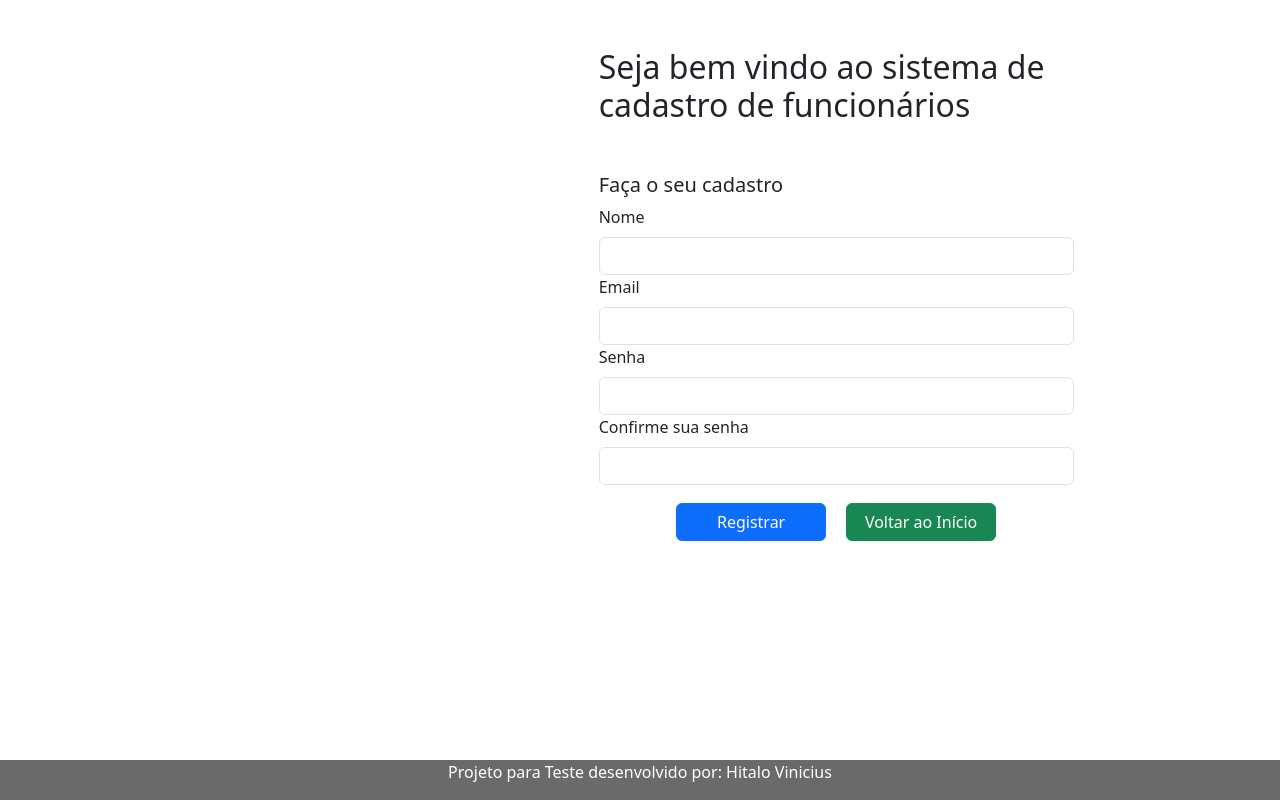
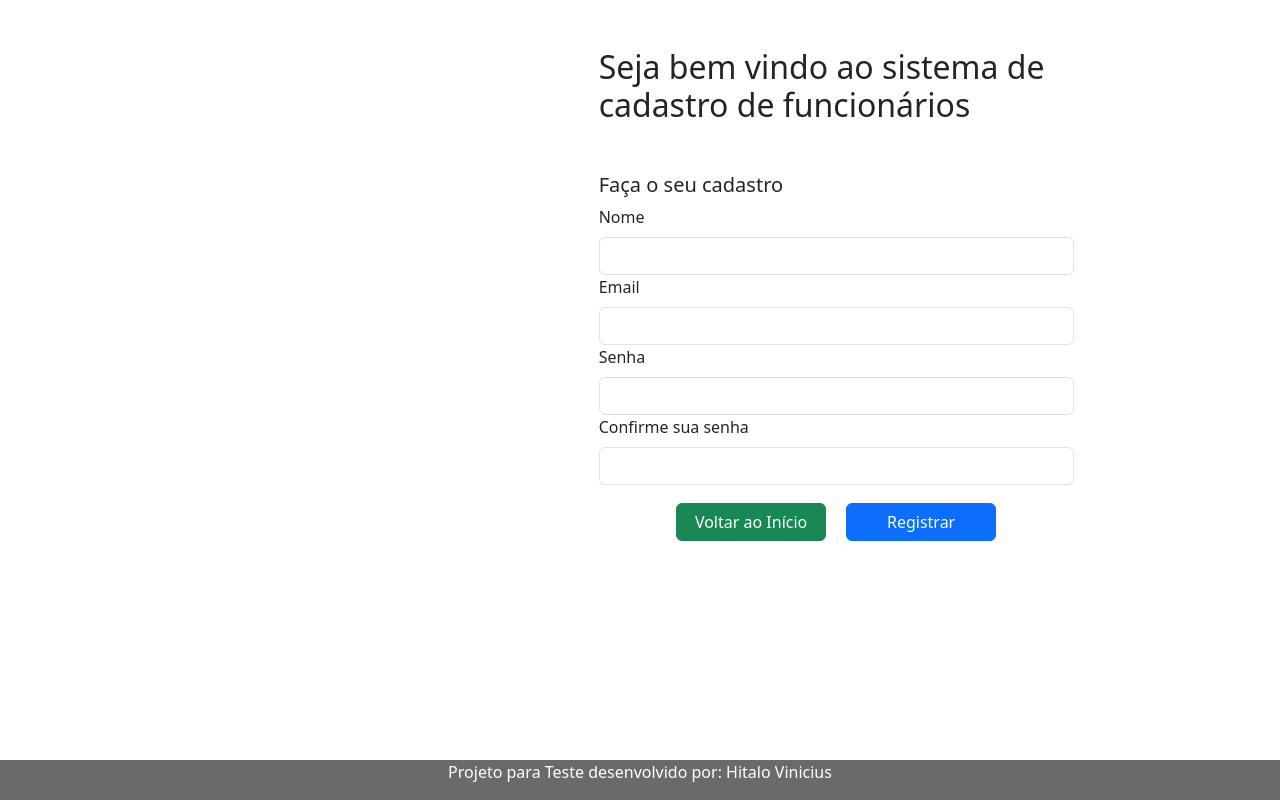
Before and after one commit to hitalofrota/app-teste-tallos, a Vue app: page /register in a window 1280 px wide. Built offline with nearby package versions, Linux system fonts and the light colour scheme.

Commit message:
create screens request http

```diff
--- a/src/components/LoginComponent.vue
+++ b/src/components/LoginComponent.vue
@@ -9,7 +9,7 @@
                 <div>
                     <form>
                     <div class="col-5">
-                        <input type="text" class="form-control mt-2" placeholder="Email" v-model="email">
+                        <input type="text" class="form-control mt-2" placeholder="Usuário" v-model="username">
                     </div>
                     <div class="col-5">
                         <input type="text" class="form-control mt-2" placeholder="Senha" v-model="password">
@@ -40,27 +40,39 @@
 
         data() {
             return {
-                email: '',
+                username: '',
                 password: ''
             }
         },
 
         methods: {
+
         async loginApplication() {
-        const data = {
-            email: this.email,
+            let config = {
+                method: "post",
+                maxBodyLength: Infinity,
+                url: `http://localhost:3000/auth/login`,
+                headers: {
+                "Content-Type": "application/json",
+            },
+                data:{
+                username: this.username,
                 password: this.password
+                },
             };
-        const url = 'http://localhost:3000/auth/login';
-        await axios.post(url, data)
-            .then(response => {
+
+            console.log("data", this.username, this.password)
+            axios
+            .request(config)
+                .then((response) => {
+                    console.log(response)
                 const token = response.data.access_token;
                 this.token = token;
                 localStorage.setItem('token', token);
                 setTimeout(() => this.$router.push("/aplicationEmployee"), 1000)
                 })
-            .catch(error => {
-            console.error('Erro na requisição:', error);
+                .catch((error) => {
+                console.log(error);
             });
         },
     }
--- a/src/components/RegisterComponent.vue
+++ b/src/components/RegisterComponent.vue
@@ -10,7 +10,7 @@
                     <form>
                     <div>
                         <label>Nome</label>
-                        <input type="text" class="form-control mt-2" v-model="name">
+                        <input type="text" class="form-control mt-2" v-model="username">
                     </div>
                     <div>
                         <label>Email</label>
@@ -27,10 +27,10 @@
                     </form>
                         <div class="d-flex justify-content-center">
                         <div class="buttonSpace">
-                            <button type="submit" class="btn btn-primary mt-2 buttonStyle" @click="registerUser">Registrar</button>
+                            <router-link to="/" class="btn btn-success mt-2 buttonStyle">Voltar ao Início</router-link>
                         </div>
                         <div class="buttonSpace">
-                            <router-link to="/" class="btn btn-success mt-2 buttonStyle">Voltar ao Início</router-link>
+                            <button type="submit" class="btn btn-primary mt-2 buttonStyle" @click="registerUser">Registrar</button>
                         </div>
                         </div>
                 </div>
@@ -47,7 +47,7 @@ import axios from 'axios'
 
         data() {
             return {
-                name: '',
+                username: '',
                 email: '',
                 password: '',
                 password2: ''
@@ -56,23 +56,42 @@ import axios from 'axios'
 
         methods: {
       async registerUser() {
-        const data = {
-            name: this.name,
+        let config = {
+            method: "post",
+            maxBodyLength: Infinity,
+            url: `http://localhost:3000/auth/register`,
+            headers: {
+            "Content-Type": "application/json",
+        },
+            data:{
+            username: this.username,
             email: this.email,
             password: this.password
+            },
         };
 
-        const url = 'http://localhost:3000/users';
+        if(this.username == '' || this.email == '' || this.password == '' || this.password2 == ''){
+            alert("Preencha todos os campos")
+        } else if(this.password.length < 6){
+            alert("A senha deve conter no mínimo 6 caracteres")
+        } else if(this.password2.length < 6){
+            alert("A senha deve conter no mínimo 6 caracteres")
+        }
 
-        await axios.post(url, data)
-            .then(response => {
-            console.log('Resposta do servidor:', response.data);
-            this.name = "", this.email = "",this.password = "",this.password2 = ""
-            setTimeout(() => this.$router.push("/"), 1000)
+        if(this.password != this.password2){
+            alert("As senhas não conferem")
+        } else {
+
+        axios
+        .request(config)
+            .then((response) => {
+            console.log(JSON.stringify(response.data));
+            this.username = ''; this.email = ''; this.password = ''; this.password2 = '';
             })
-            .catch(error => {
-            console.error('Erro na requisição:', error);
+            .catch((error) => {
+            console.log(error);
             });
+        }
         }
     }
     }
--- a/src/views/AplicationEmployee.vue
+++ b/src/views/AplicationEmployee.vue
@@ -7,6 +7,7 @@
       <table class="table table-bordered custom-table">
         <thead>
           <tr>
+            <th>Índice</th>
             <th>ID</th>
             <th>Nome</th>
             <th>Email</th>
@@ -14,10 +15,11 @@
           </tr>
         </thead>
         <tbody>
-          <tr v-for="user in users" :key="user.id">
-            <td>{{ user.name }}</td>
+          <tr v-for="(user, index) in users" :key="user.id">
+            <td>{{ index + 1 }}</td>
+            <td>{{ user._id }}</td>
+            <td>{{ user.username }}</td>
             <td>{{ user.email }}</td>
-            <td>{{ user._id }}</td>
             <td>
               <button class="btn btn-primary btn-sm" @click="editModal(user)">Editar</button>
               <button class="btn btn-danger btn-sm" @click="removeModal(user)">Excluir</button>
@@ -119,7 +121,7 @@ export default {
 
         data() {
     return {
-        name: '',
+        username: '',
         email: '',
         password: '',
         users: [],
@@ -162,6 +164,8 @@ export default {
           console.log(error);
         });
     },
+
+
     //Modal de Criação
     createModal() {
         this.$refs.createModal1.style.display = 'block';
@@ -180,7 +184,7 @@ export default {
     editModal(user) {
         this.$refs.myModal.style.display = 'block';
         document.body.style.overflow = 'hidden';
-        this.nameEdit = user.name
+        this.nameEdit = user.username
         this.emailEdit = user.email
         this.idEdit = user._id
     },
@@ -216,9 +220,10 @@ export default {
     setTimeout(() => this.$router.push("/"), 1000)
   },
 
+  //criar um usuário
   async registerUser() {
         const data = {
-            name: this.nameCreateEmployee,
+            username: this.nameCreateEmployee,
             email:  this.emailCreateEmploye,
             password: this.passwordCreateEmploye
         };
@@ -228,55 +233,63 @@ export default {
         await axios.post(url, data)
             .then(response => {
             console.log("Cliente adicionado", response)
-            this.name = "", this.email = "",this.password = ""
+            this.username = "", this.email = "",this.password = ""
             })
             .catch(error => {
             console.error('Erro na requisição:', error);
             });
         },
 
+    //editar um usuário
     async editUser(params) {
         const tokenJWT = await localStorage.getItem('token')
         let config = {
-            method: "path",
+                method: "patch",
                 maxBodyLength: Infinity,
-            url: `http://localhost:3000/users/${params}`,
                 headers: {
                     Authorization: `Bearer ${tokenJWT}`,
         },
+                url: `http://localhost:3000/users/${params}`,
+                data:{
+                    username: this.nameEdit,
+                    email: this.emailEdit
+                },
             };
-        await axios
+
+            console.log("data", this.username, this.password)
+            axios
             .request(config)
                 .then((response) => {
-            console.log("Cliente editado", response)
-            this.name = "", this.email = ""
+                    console.log(response)
                 })
                 .catch((error) => {
-            console.error('Erro na requisição:', error);
+                console.log(error);
         });
     },
 
+    //remover um usuário
     async removeUser(params) {
             const tokenJWT = await localStorage.getItem('token')
             let config = {
                 method: "delete",
                 maxBodyLength: Infinity,
-            url: `http://localhost:3000/users/${params}`,
                 headers: {
                     Authorization: `Bearer ${tokenJWT}`,
             },
+                url: `http://localhost:3000/users/${params}`,
             };
-        await axios
+
+            console.log("data", this.username, this.password)
+            axios
             .request(config)
                 .then((response) => {
-            console.log("Cliente removido", response)
+                    console.log(response)
                 })
                 .catch((error) => {
-            console.error('Erro na requisição:', error);
+                console.log(error);
             });
+        },
 }
-}
-
 
 }
 </script>
```
Lines whose indentation alone changed are shown as unchanged.
